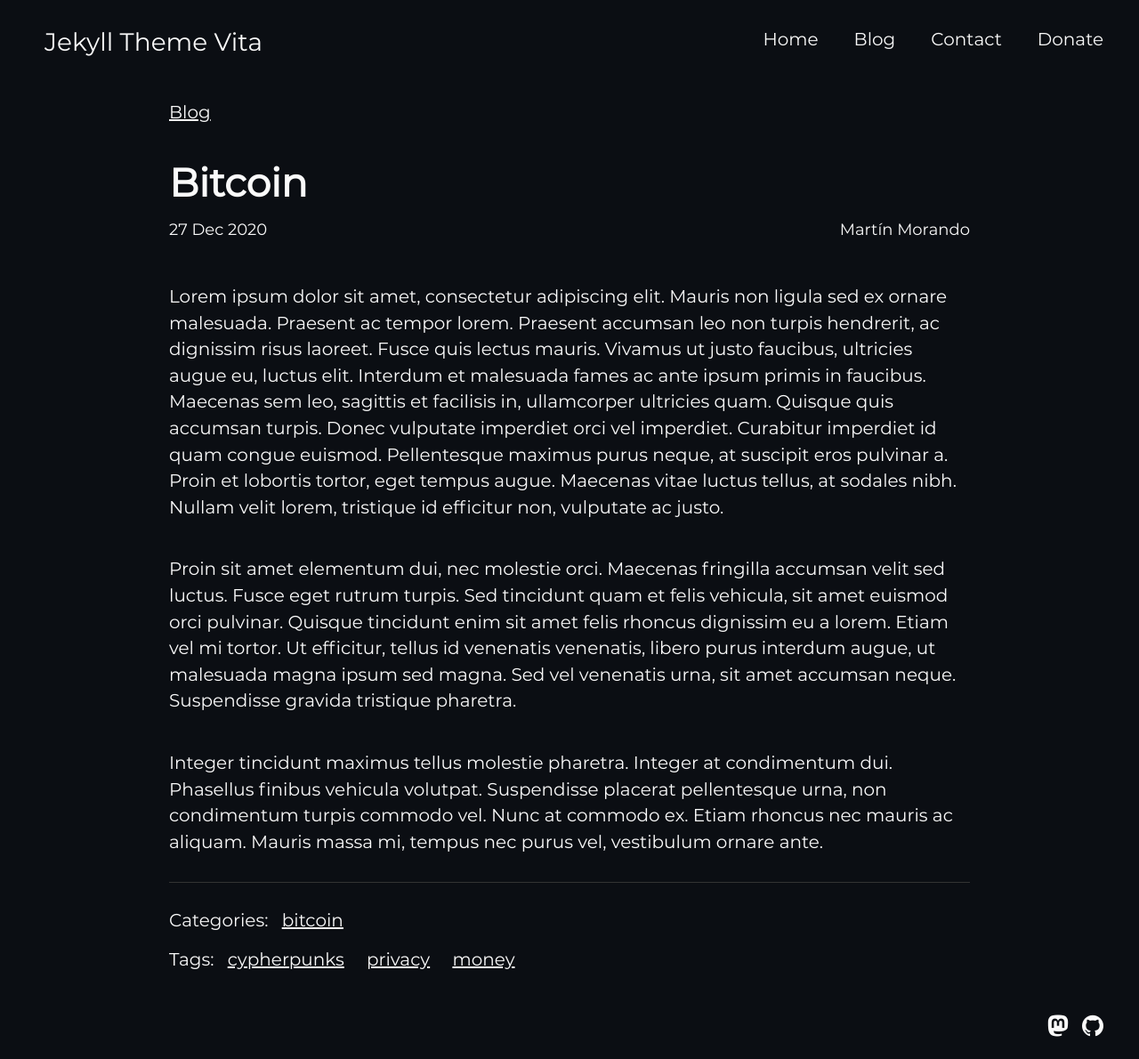
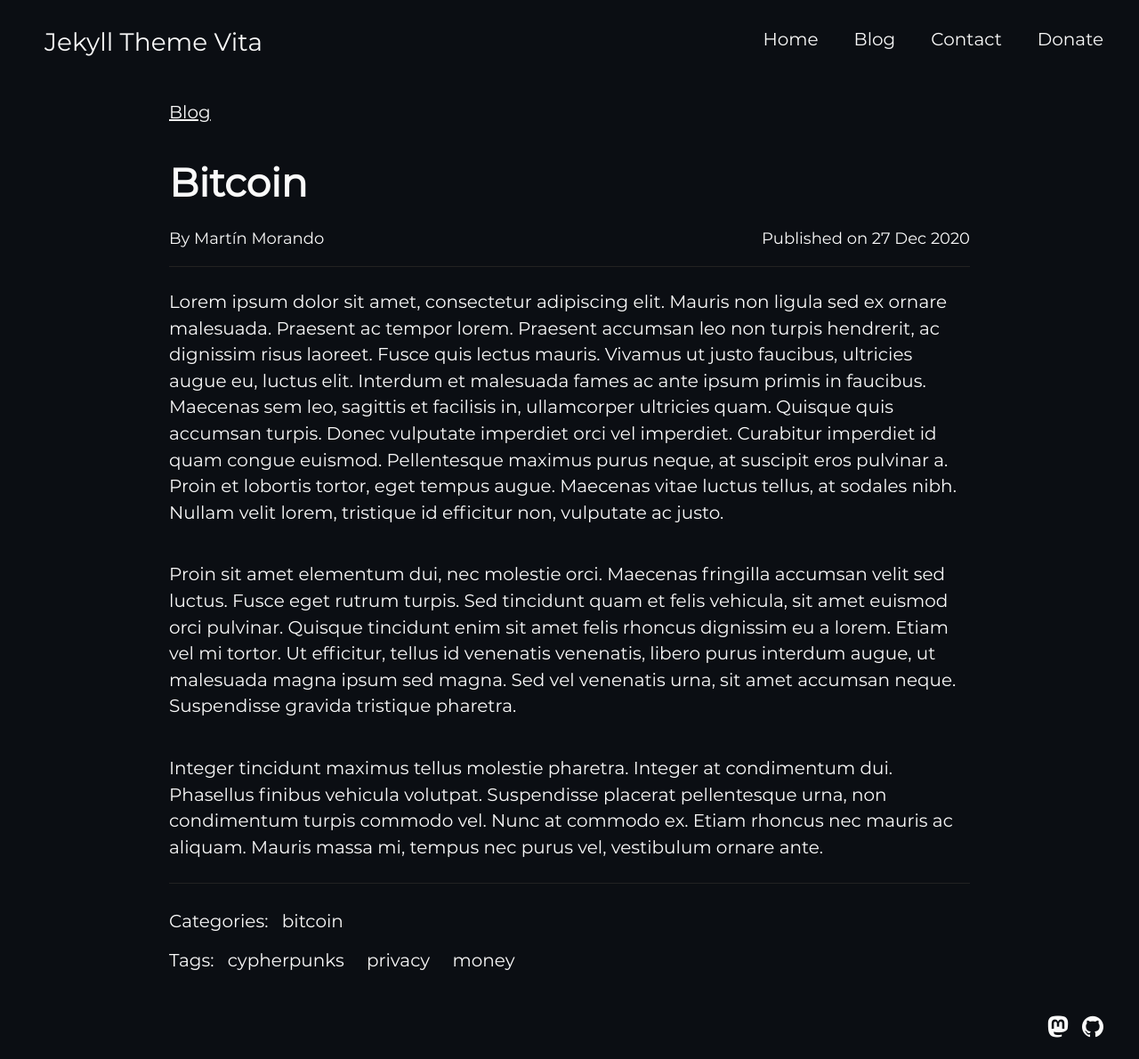
Before and after one commit to martinmorando/jekyll-theme-vita, a Jekyll site: the page built from collections/_posts/2020-12-27-bitcoin.md, in a window 1280 px wide. Shown: the whole page at 89% size. Built offline with Jekyll 4.4.1, drawn with Linux system fonts in a browser that asks for light colours; some web fonts are replaced.

Commit message:
Minor style improvements in post

```diff
--- a/_layouts/post.html
+++ b/_layouts/post.html
@@ -12,8 +12,8 @@
 <div class="post">
 	<div class="post-title"><h1>{{ page.title }}</h1></div>
 	<div class="post-meta">
-		<span class="post-date">{{ page.date | date_to_string }}</span>
-		<span class="post-author">{{ site.data.author.name }}</span>
+		<span class="post-author">By {{ site.data.author.name }}</span>
+		<span class="post-date">Published on {{ page.date | date_to_string }}</span>
 	</div>
 
 	<div class="post-content">
--- a/assets/css/post.sass
+++ b/assets/css/post.sass
@@ -12,18 +12,20 @@
     margin: 20px 0px 0px 0px
 
 .post-meta
+    margin-top: 10px
     font-size: 0.9em
 
-.post-date
+.post-author
     float: left
 
-.post-author
+.post-date
     float: right
 
 .post-content
-    padding-bottom: 10px
-    margin: 30px 0px 20px 0
-    border-bottom: 1px solid #333
+    padding: 5px 0px
+    margin: 20px 0px 20px 0
+    border-top: 1px solid #222
+    border-bottom: 1px solid #222
 
 .post-categories,
 .post-tags
@@ -34,3 +36,8 @@
 .post-categories a,
 .post-tags a
     margin: 10px
+    text-decoration: none
+
+.post-categories a:hover,
+.post-tags a:hover
+    text-decoration: underline
```
